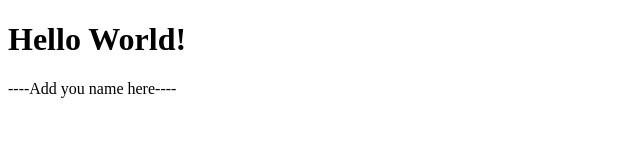
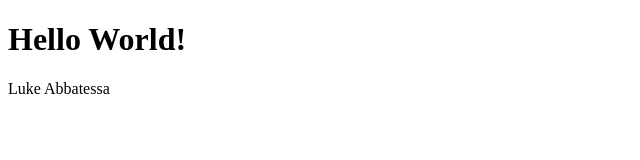
Before and after one commit to DS4200-S23-Class/ic-01-labbatessa, a plain HTML site: page index.html in a window 1280 px wide. Shown: the full height of the page, 0-640 px from the left. Drawn offline with Linux system fonts and the light colour scheme.

Commit message:
Changed index.html to include my name

```diff
--- a/index.html
+++ b/index.html
@@ -6,7 +6,7 @@
 
 <p>
 
-----Add you name here----
+Luke Abbatessa
 
 </p>
 
```
